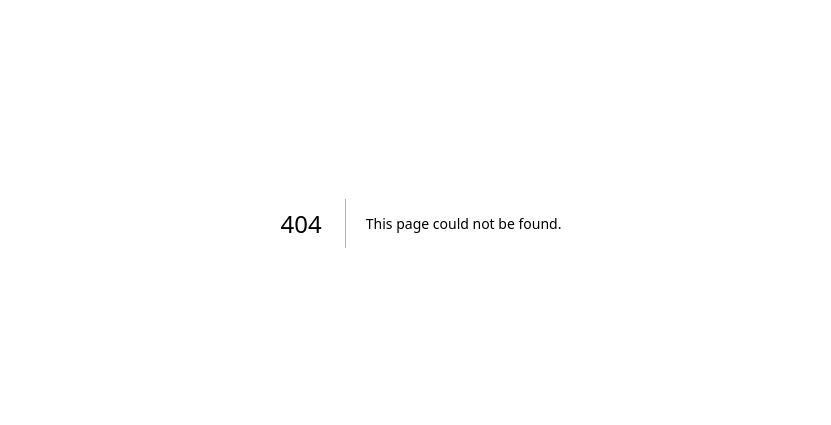
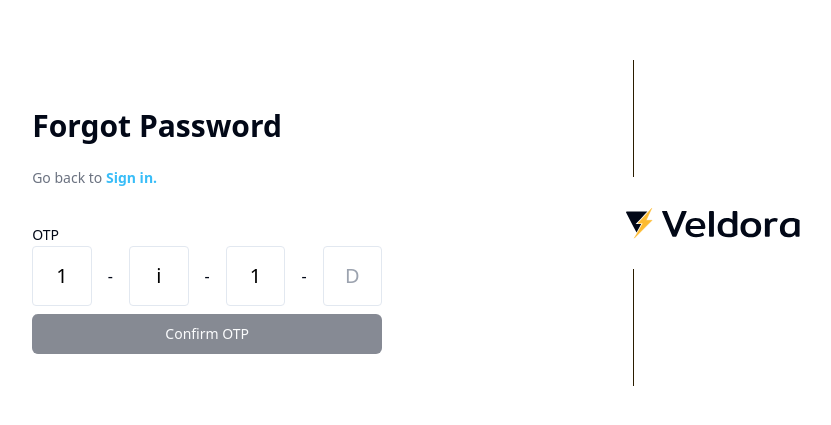
Before and after one commit to princecodes247/veldora--client, a Next.js app: page /forgot-password/1 in a window 1280 px wide. Before the commit this address had no page. Shown: the part 177-602 px from the top of the page, without its empty margins (219-1050 px from the left). Built offline with nearby package versions, Linux system fonts and the light colour scheme; what prettier-plugin-tailwindcss would draw is missing.

Commit message:
start forgot password flow

```diff
--- /dev/null
+++ b/app/(auth)/forgot-password/[id]/page.tsx
@@ -0,0 +1,45 @@
+"use client";
+import React, { useEffect, useState } from "react";
+import { cn } from "@/lib/utils";
+import { Button } from "@/components/ui/button";
+import { Input } from "@/components/ui/input";
+import { Label } from "@/components/ui/label";
+import Link from "next/link";
+import { CheckedState } from "@radix-ui/react-checkbox";
+import { useMutate } from "@/hooks/useMutate";
+import { signUp } from "@/services/AuthService";
+import { useRouter } from "next/navigation";
+import OTPInput from "@/components/OTPInput";
+
+export default function ForgotPassword() {
+  async function onSubmit(event: React.SyntheticEvent) {
+    event.preventDefault();
+  }
+  const [otp, setOtp] = useState("1i1");
+  return (
+    <div className={cn("grid gap-6 px-4 md:px-0")}>
+      <h1 className="text-xl md:text-3xl">Forgot Password</h1>
+      <p className="text-sm text-gray-500">
+        Go back to{" "}
+        <Link
+          className="font-semibold text-sky-400 hover:underline"
+          href="/login"
+        >
+          Sign in.
+        </Link>
+      </p>
+      <form onSubmit={onSubmit}>
+        <div className="grid gap-2">
+          <div className="grid gap-1 py-4 pb-0">
+            <Label className="" htmlFor="email">
+              OTP
+            </Label>
+            <OTPInput value={otp} onChange={(text: string) => setOtp(text)} />
+          </div>
+
+          <Button disabled={true}>Confirm OTP</Button>
+        </div>
+      </form>
+    </div>
+  );
+}
--- /dev/null
+++ b/app/(auth)/forgot-password/otp.tsx
@@ -0,0 +1,43 @@
+"use client";
+import React, { useEffect } from "react";
+import { cn } from "@/lib/utils";
+import { Button } from "@/components/ui/button";
+import { Input } from "@/components/ui/input";
+import { Label } from "@/components/ui/label";
+import Link from "next/link";
+import { CheckedState } from "@radix-ui/react-checkbox";
+import { useMutate } from "@/hooks/useMutate";
+import { signUp } from "@/services/AuthService";
+import { useRouter } from "next/navigation";
+
+export default function ForgotPassword() {
+  async function onSubmit(event: React.SyntheticEvent) {
+    event.preventDefault();
+  }
+
+  return (
+    <div className={cn("grid gap-6 px-4 md:px-0")}>
+      <h1 className="text-xl md:text-3xl">Forgot Password</h1>
+      <p className="text-sm text-gray-500">
+        Go back to{" "}
+        <Link
+          className="font-semibold text-sky-400 hover:underline"
+          href="/login"
+        >
+          Sign in.
+        </Link>
+      </p>
+      <form onSubmit={onSubmit}>
+        <div className="grid gap-2">
+          <div className="grid gap-1 py-4 pb-0">
+            <Label className="" htmlFor="email">
+              OTP
+            </Label>
+          </div>
+
+          <Button disabled={true}>Confirm OTP</Button>
+        </div>
+      </form>
+    </div>
+  );
+}
--- /dev/null
+++ b/app/(auth)/forgot-password/page.tsx
@@ -0,0 +1,54 @@
+"use client";
+import React, { useEffect } from "react";
+import { cn } from "@/lib/utils";
+import { Button } from "@/components/ui/button";
+import { Input } from "@/components/ui/input";
+import { Label } from "@/components/ui/label";
+import Link from "next/link";
+import { CheckedState } from "@radix-ui/react-checkbox";
+import { useMutate } from "@/hooks/useMutate";
+import { signUp } from "@/services/AuthService";
+import { useRouter } from "next/navigation";
+
+export default function ForgotPassword() {
+  async function onSubmit(event: React.SyntheticEvent) {
+    event.preventDefault();
+  }
+
+  return (
+    <div className={cn("grid gap-6 px-4 md:px-0")}>
+      <h1 className="text-xl md:text-3xl">Forgot Password</h1>
+      <p className="text-sm text-gray-500">
+        Go back to{" "}
+        <Link
+          className="font-semibold text-sky-400 hover:underline"
+          href="/login"
+        >
+          Sign in.
+        </Link>
+      </p>
+      <form onSubmit={onSubmit}>
+        <div className="grid gap-2">
+          <div className="grid gap-1 py-4 pb-0">
+            <Label className="" htmlFor="email">
+              Email
+            </Label>
+            <Input
+              id="email"
+              placeholder="name@example.com"
+              type="email"
+              autoCapitalize="none"
+              autoComplete="email"
+              autoCorrect="off"
+              // value={email}
+              // onChange={(e) => setEmail(e.target.value)}
+              // disabled={registerMutation.isLoading}
+            />
+          </div>
+
+          <Button disabled={true}>Confirm OTP</Button>
+        </div>
+      </form>
+    </div>
+  );
+}
--- /dev/null
+++ b/components/OTPInput.tsx
@@ -0,0 +1,27 @@
+import React from "react";
+import OtpInput from "react-otp-input";
+
+export default function OTPInput({
+  value = "",
+  onChange = () => {},
+}: {
+  value?: string;
+  onChange?: (text: string) => void;
+}) {
+  return (
+    <OtpInput
+      value={value}
+      onChange={onChange}
+      numInputs={4}
+      placeholder="VELD"
+      renderSeparator={<span>-</span>}
+      containerStyle={"flex gap-4 max-w-[400px]"}
+      renderInput={(props) => (
+        <input
+          {...props}
+          className="block aspect-[6/6] flex-1 rounded border p-1 text-lg text-black md:text-xl"
+        />
+      )}
+    />
+  );
+}
--- a/package.json
+++ b/package.json
@@ -56,6 +56,7 @@
     "react-dom": "^18.2.0",
     "react-hook-form": "^7.45.0",
     "react-hot-toast": "^2.4.1",
+    "react-otp-input": "^3.1.0",
     "react-player": "^2.12.0",
     "react-syntax-highlighter": "^15.5.0",
     "react-use": "^17.4.0",
```
Also changed, not shown: 1 other file (tests, documents, lock files or other folders).
